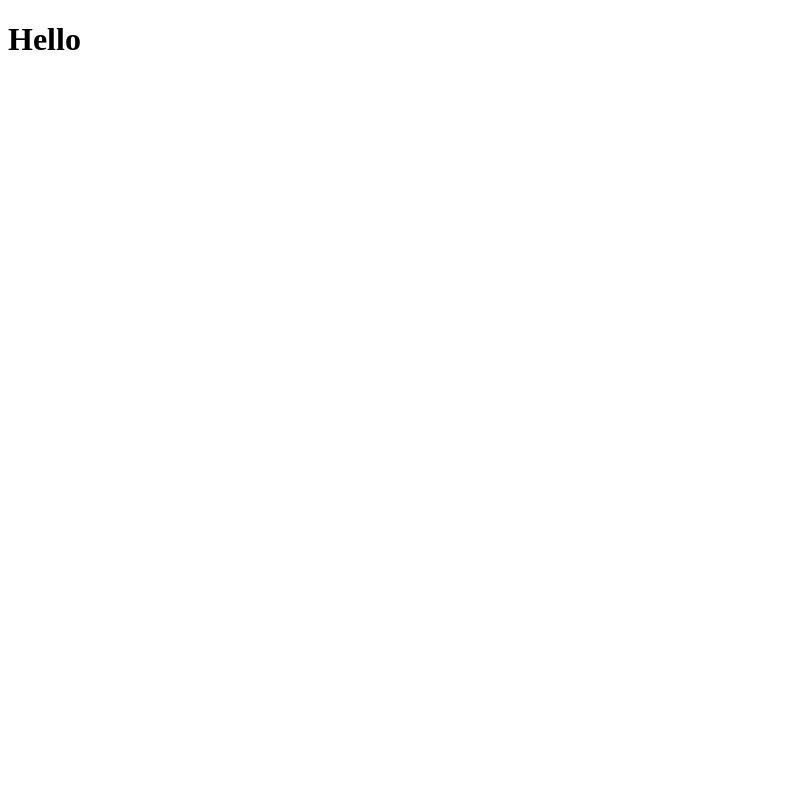
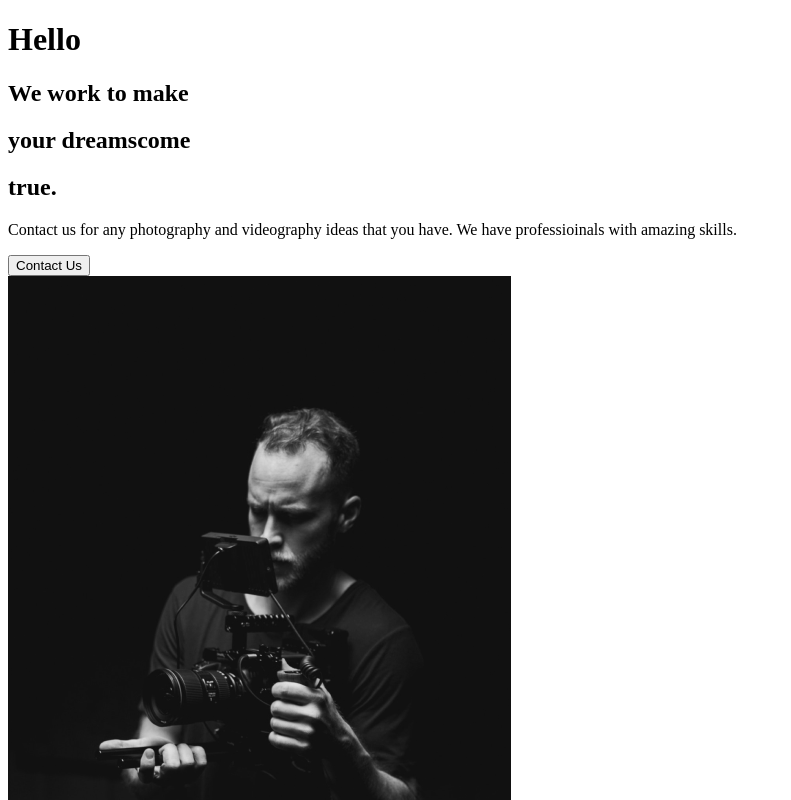
Before and after one commit to Azzzizzz/react-capture-website, a React (Create React App) app: page / in a window 1280 px wide. Shown: the top 800 px of the page, without its empty margins (0-791 px from the left). Built offline with nearby package versions, Linux system fonts and the light colour scheme.

Commit message:
2. About Section

```diff
--- a/src/App.js
+++ b/src/App.js
@@ -1,7 +1,10 @@
+import AboutUs from "./pages/AboutUs";
+
 function App() {
   return (
     <div className="App">
       <h1>Hello</h1>
+      <AboutUs />
     </div>
   );
 }
--- /dev/null
+++ b/src/components/AboutSection.js
@@ -0,0 +1,33 @@
+import home1 from "../img/home1.png";
+
+const AboutSection = () => {
+  return (
+    <div>
+      <div className="description">
+        <div className="title">
+          <div className="hide">
+            <h2>We work to make</h2>
+          </div>
+          <div className="hide">
+            <h2>
+              your <span>dreams</span>come
+            </h2>
+          </div>
+          <div className="hide">
+            <h2>true.</h2>
+          </div>
+        </div>
+        <p>
+          Contact us for any photography and videography ideas that you have. We
+          have professioinals with amazing skills.
+        </p>
+        <button>Contact Us</button>
+      </div>
+      <div className="image">
+        <img src={home1} alt="" />
+      </div>
+    </div>
+  );
+};
+
+export default AboutSection;
--- /dev/null
+++ b/src/pages/AboutUs.js
@@ -0,0 +1,6 @@
+import AboutSection from "../components/AboutSection";
+const AboutUs = () => {
+  return <AboutSection />;
+};
+
+export default AboutUs;
```
